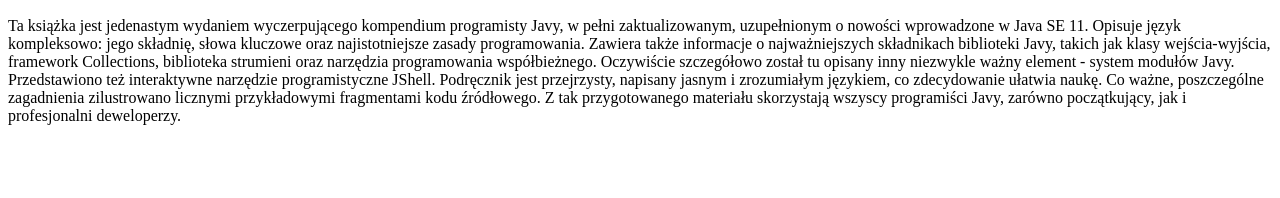
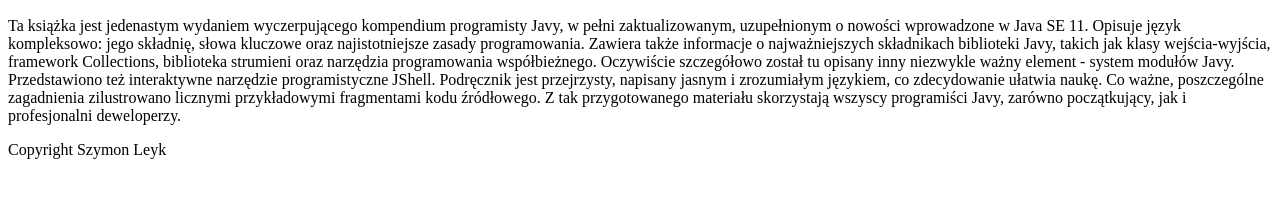
Before and after one commit to leyas/ksiegarnia-git, a plain HTML site: page index.html in a window 1280 px wide. Shown: the part 96-294 px from the top of the page. Drawn offline with Linux system fonts and the light colour scheme.

Commit message:
dodanie stopki

```diff
--- a/index.html
+++ b/index.html
@@ -6,5 +6,7 @@
 			<h2>Kompedium programisty</h2>
 			<p>Ta książka jest jedenastym wydaniem wyczerpującego kompendium programisty Javy, w pełni zaktualizowanym, uzupełnionym o nowości wprowadzone w Java SE 11. Opisuje język kompleksowo: jego składnię, słowa kluczowe oraz najistotniejsze zasady programowania. Zawiera także informacje o najważniejszych składnikach biblioteki Javy, takich jak klasy wejścia-wyjścia, framework Collections, biblioteka strumieni oraz narzędzia programowania współbieżnego. Oczywiście szczegółowo został tu opisany inny niezwykle ważny element - system modułów Javy. Przedstawiono też interaktywne narzędzie programistyczne JShell. Podręcznik jest przejrzysty, napisany jasnym i zrozumiałym językiem, co zdecydowanie ułatwia naukę. Co ważne, poszczególne zagadnienia zilustrowano licznymi przykładowymi fragmentami kodu źródłowego. Z tak przygotowanego materiału skorzystają wszyscy programiści Javy, zarówno początkujący, jak i profesjonalni deweloperzy.</p>
 		</div>
+
+		<footer>Copyright Szymon Leyk</footer>
 	</body>
 </html>
```
